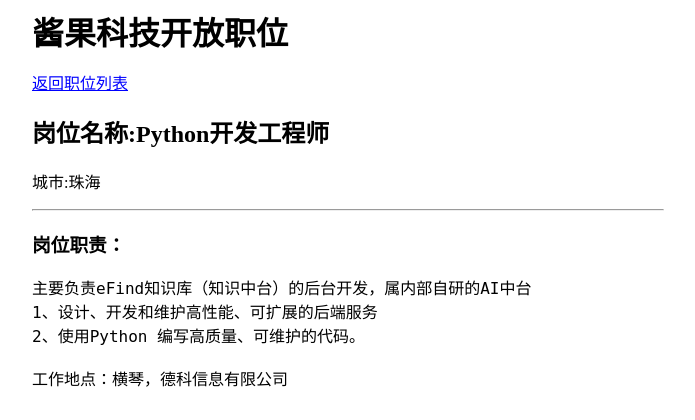
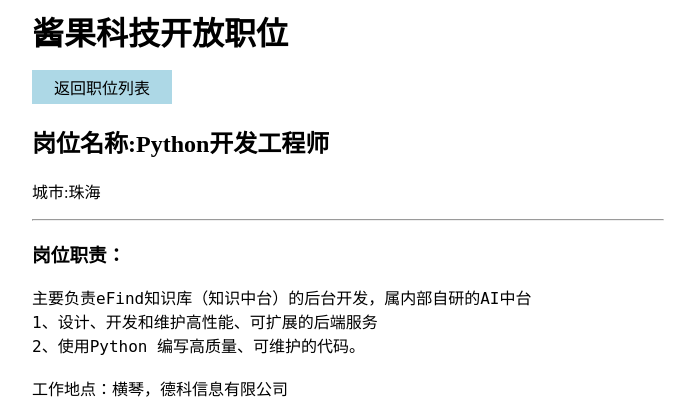
Before and after one commit to Kenny05270628/ACH-Recruitment-system, a Django app: page /job/1/ in a window 1280 px wide. Shown: the top 420 px of the page, without its empty margins (292-987 px from the left). Run offline with Django 5.2, Linux system fonts and the light colour scheme; data comes from the database, SQL or seed files in the repository; both versions use the stored data as it was after the commit.

Commit message:
modified job.html

```diff
--- a/jobs/templates/job.html
+++ b/jobs/templates/job.html
@@ -2,7 +2,9 @@
 
 {% block content %}
     <div style="margin: auto; width:50%">
-    <a href="/joblist/" style="color: blue">返回职位列表</a><p></p>
+    <a href="/joblist/" style="display: inline-block; width: 120px; background-color: lightblue; color: black; text-align: center; padding: 5px 10px; text-decoration: none;">
+    返回职位列表
+    </a>
 
     {% if job %}
         <div class="position_name">
```
Also changed, not shown: db.sqlite3, readme.md (deleted).
